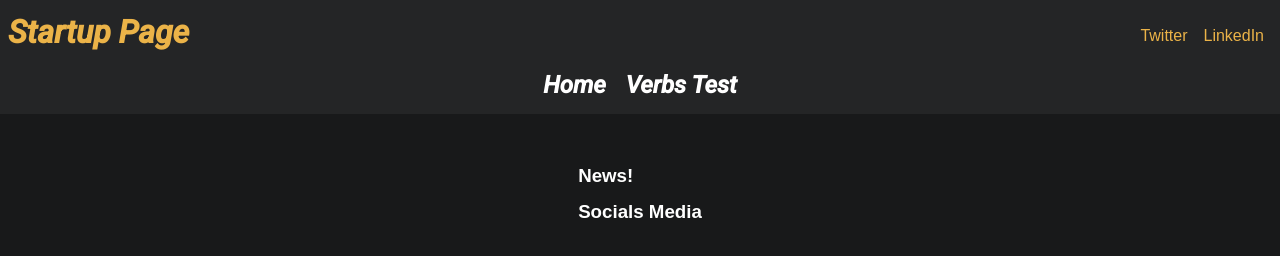
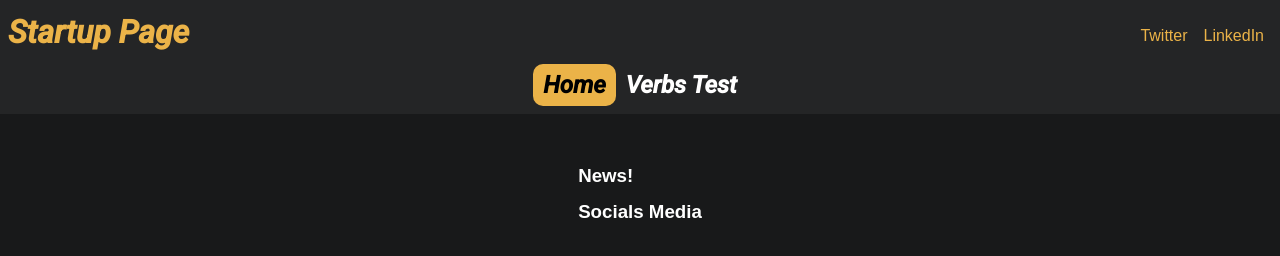
Before and after one commit to Jonulo/startup-page, a website built with webpack: page public/index.html in a window 1280 px wide. Built offline with nearby package versions, Linux system fonts and the light colour scheme.

Commit message:
styles for item menu when its selected

```diff
--- a/src/routes/index.js
+++ b/src/routes/index.js
@@ -24,7 +24,13 @@ const router = async () => {
 
   content.innerHTML = await render()
 
-  if (route === '/english') {
+  let domMenu = document.getElementById("menu-list").children
+  if(route === '/') {
+    domMenu[0].classList.add("itemMenu-selected")
+    domMenu[0].children[0].style.color = "black"
+  }else if (route === '/english') {
+    domMenu[1].classList.add("itemMenu-selected")
+    domMenu[1].children[0].style.color = "black"
     countDown()
   }
 }
--- a/src/styles/components/_Header.scss
+++ b/src/styles/components/_Header.scss
@@ -55,3 +55,7 @@
         }
     }
 }
+.itemMenu-selected {
+    background-color: #EBB348;
+    border-radius: 10px;
+}
--- a/src/templates/Header.js
+++ b/src/templates/Header.js
@@ -29,7 +29,7 @@ const Header = () => {
       </div>
       <div class="header__bot">
         <div class="header__menu">
-          <ul>
+          <ul id="menu-list">
             <li>
               <a href="#/">Home</a>
             </li>
```
